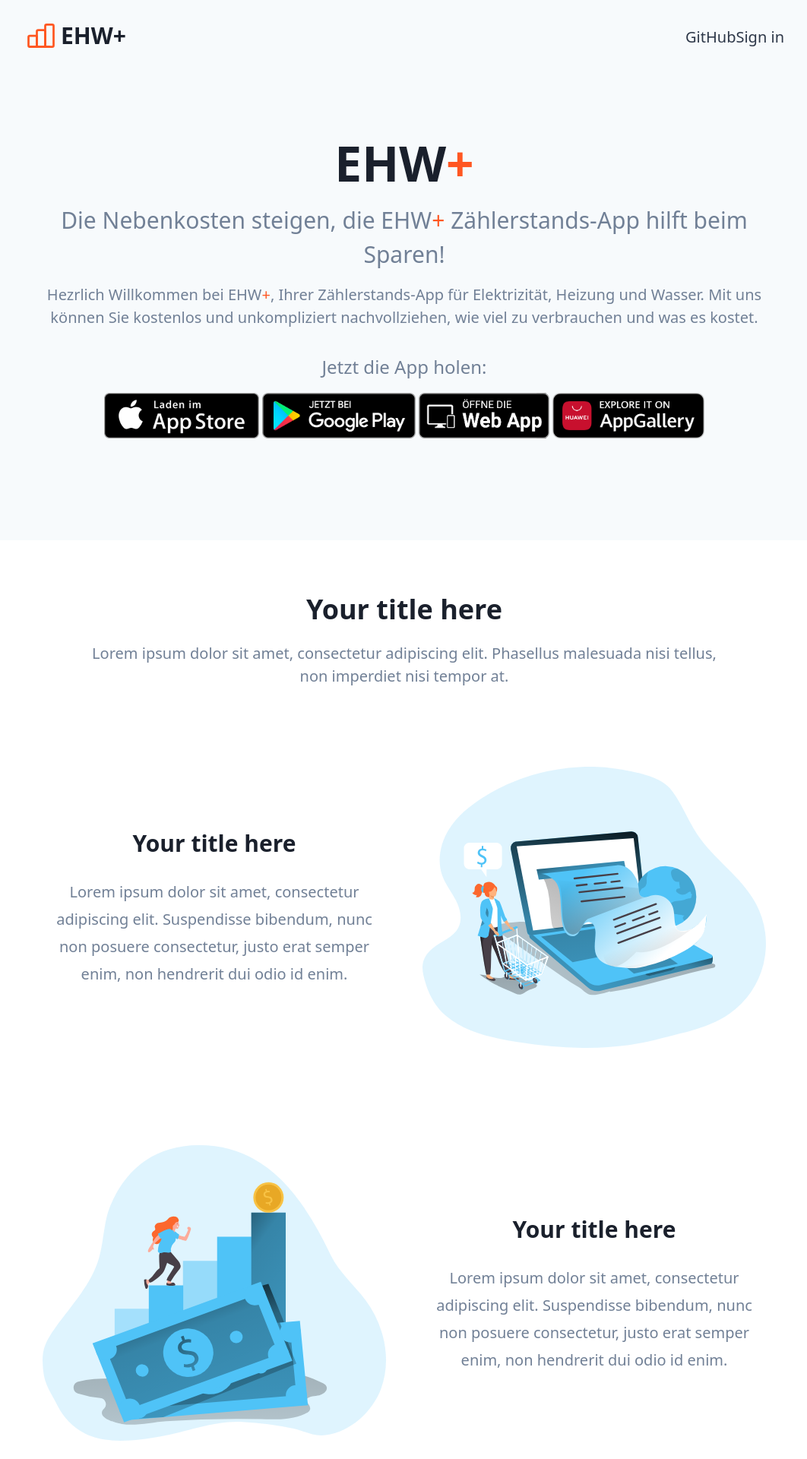
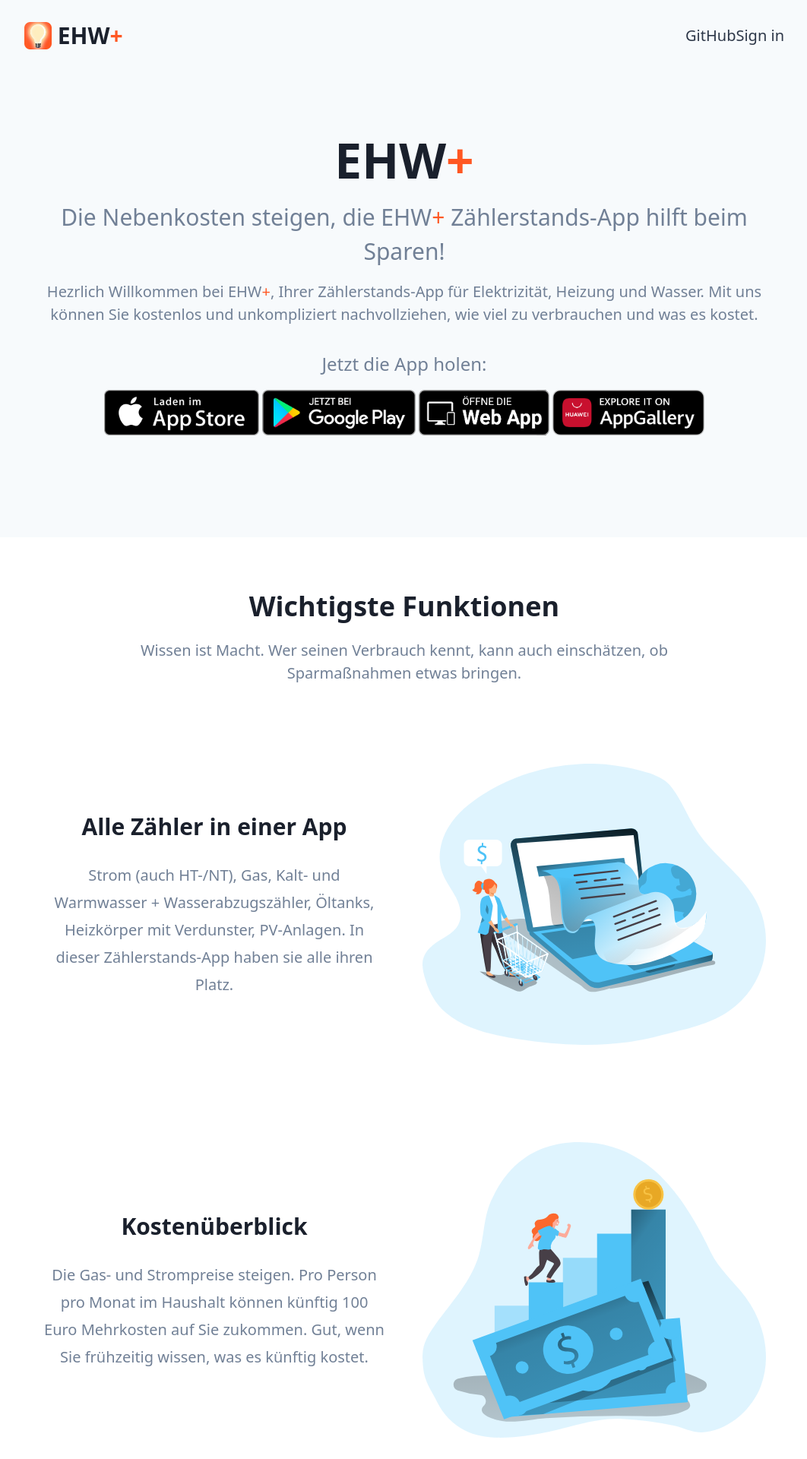
Before and after one commit to ehwplus/landing-page, a Next.js app: page / in a window 1280 px wide. Shown: the top 1920 px of the page at 76% size, without its empty margins (108-1170 px from the left). Built offline with nearby package versions, Linux system fonts and the light colour scheme.

Commit message:
Add EHW+ Logo

```diff
--- a/src/templates/Banner.tsx
+++ b/src/templates/Banner.tsx
@@ -7,12 +7,12 @@
 const Banner = () => (
   <Section>
     <CTABanner
-      title="Lorem ipsum dolor sit amet consectetur adipisicing elit."
-      subtitle="Start your Free Trial."
+      title="Sie möchten mitbekommen, wie sich EHW+ weiterentwickelt?"
+      subtitle="Wie wäre es mit dem Newsletter per E-Mail?"
       button={
         <Link href="https://creativedesignsguru.com/category/nextjs/">
           <a>
-            <Button>Get Started</Button>
+            <Button>Jetzt Newsletter abonnieren</Button>
           </a>
         </Link>
       }
--- a/src/templates/Logo.tsx
+++ b/src/templates/Logo.tsx
@@ -1,36 +1,21 @@
-import { AppConfig } from '../utils/AppConfig';
-
 type ILogoProps = {
   xl?: boolean;
 };
 
 const Logo = (props: ILogoProps) => {
-  const size = props.xl ? '44' : '32';
+  const size = props.xl ? '36' : '26'; // '44' : '32';
   const fontStyle = props.xl
     ? 'font-semibold text-3xl'
     : 'font-semibold text-xl';
 
   return (
     <span className={`text-gray-900 inline-flex items-center ${fontStyle}`}>
-      <svg
-        className="text-primary-500 stroke-current mr-1"
-        xmlns="http://www.w3.org/2000/svg"
-        width={size}
-        height={size}
-        viewBox="0 0 24 24"
-        strokeWidth="1.5"
-        fill="none"
-        strokeLinecap="round"
-        strokeLinejoin="round"
-      >
-        <path d="M0 0h24v24H0z" stroke="none" />
-        <rect x="3" y="12" width="6" height="8" rx="1" />
-        <rect x="9" y="8" width="6" height="12" rx="1" />
-        <rect x="15" y="4" width="6" height="16" rx="1" />
-        <path d="M4 20h14" />
-      </svg>
-
-      {AppConfig.site_name}
+      <input type="image" src="/assets/images/logo.png" height={size} />
+      &nbsp;
+      <>
+        {'EHW'}
+        <span className="text-primary-500">+</span>
+      </>
     </span>
   );
 };
--- a/src/templates/VerticalFeatures.tsx
+++ b/src/templates/VerticalFeatures.tsx
@@ -3,27 +3,27 @@
 
 const VerticalFeatures = () => (
   <Section
-    title="Your title here"
-    description="Lorem ipsum dolor sit amet, consectetur adipiscing elit. Phasellus malesuada nisi tellus, non imperdiet nisi tempor at."
+    title="Wichtigste Funktionen"
+    description="Wissen ist Macht. Wer seinen Verbrauch kennt, kann auch einschätzen, ob Sparmaßnahmen etwas bringen."
   >
     <VerticalFeatureRow
-      title="Your title here"
-      description="Lorem ipsum dolor sit amet, consectetur adipiscing elit. Suspendisse bibendum, nunc non posuere consectetur, justo erat semper enim, non hendrerit dui odio id enim."
+      title="Alle Zähler in einer App"
+      description="Strom (auch HT-/NT), Gas, Kalt- und Warmwasser + Wasserabzugszähler, Öltanks, Heizkörper mit Verdunster, PV-Anlagen. In dieser Zählerstands-App haben sie alle ihren Platz."
       image="/assets/images/feature.svg"
       imageAlt="First feature alt text"
     />
     <VerticalFeatureRow
-      title="Your title here"
-      description="Lorem ipsum dolor sit amet, consectetur adipiscing elit. Suspendisse bibendum, nunc non posuere consectetur, justo erat semper enim, non hendrerit dui odio id enim."
+      title="Kostenüberblick"
+      description="Die Gas- und Strompreise steigen. Pro Person pro Monat im Haushalt können künftig 100 Euro Mehrkosten auf Sie zukommen. Gut, wenn Sie frühzeitig wissen, was es künftig kostet."
       image="/assets/images/feature2.svg"
+      imageAlt="Third feature alt text"
+    />
+    <VerticalFeatureRow
+      title="Ihre Zählerstände auf allen Geräten"
+      description="Sie haben mehrere Geräte, z.B. ein Android-Smartphone und einen iPad und einen PC? Kein Problem, wenn Sie es möchten, werden Ihre Daten über Google Drive synchronisiert."
+      image="/assets/images/feature3.svg"
       imageAlt="Second feature alt text"
       reverse
-    />
-    <VerticalFeatureRow
-      title="Your title here"
-      description="Lorem ipsum dolor sit amet, consectetur adipiscing elit. Suspendisse bibendum, nunc non posuere consectetur, justo erat semper enim, non hendrerit dui odio id enim."
-      image="/assets/images/feature3.svg"
-      imageAlt="Third feature alt text"
     />
   </Section>
 );
```
Also changed, not shown: public/assets/images/logo.png (added).
